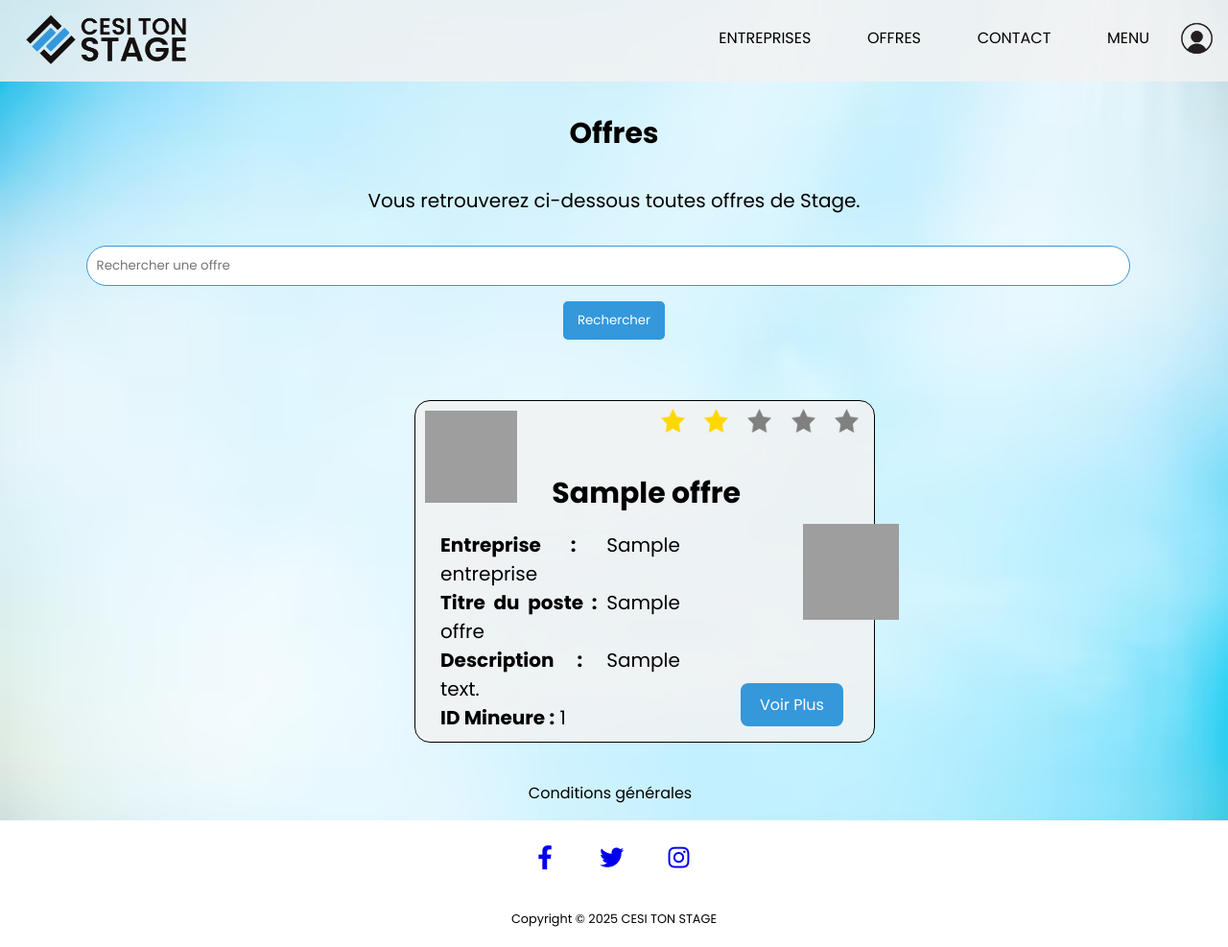
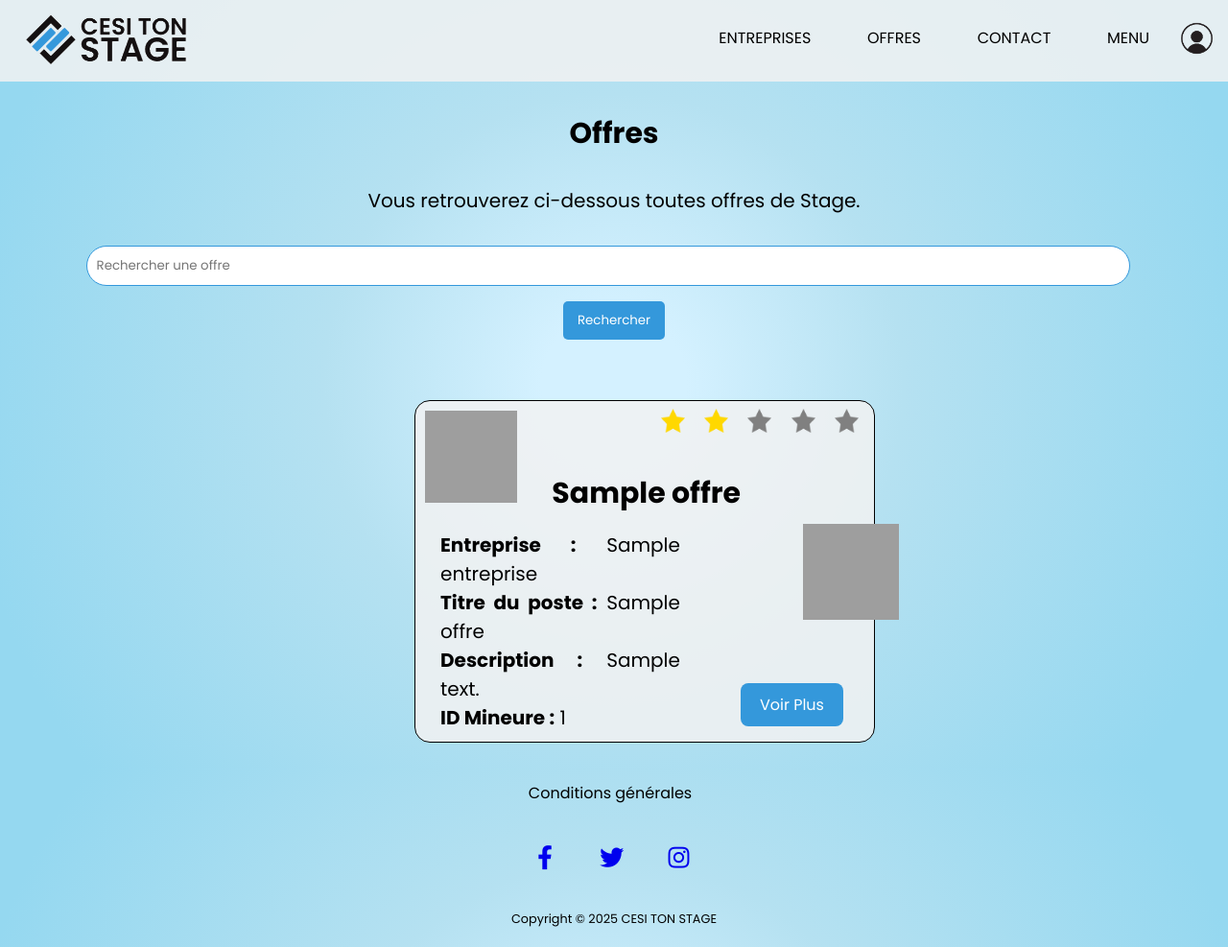
Before and after one commit to gauthierwbl/Web, a PHP site: page /Web/ in a window 1280 px wide. Shown: the whole page at 96% size. Run offline with PHP 8.4, Linux system fonts and the light colour scheme; tables that the repository leaves empty or names only in its code hold one stand-in row (values such as "Sample post"); grey boxes are pictures that could not be loaded.

Commit message:
background

```diff
--- a/src/Views/candidature.php
+++ b/src/Views/candidature.php
@@ -8,7 +8,7 @@
     <link rel="stylesheet" href="https://cdnjs.cloudflare.com/ajax/libs/font-awesome/5.15.3/css/all.min.css">
 
 </head>
-<body style="background-image: url('img/background.png');">
+
     <header class="navbar">
         <section class="contenu-nav">
             <div class="gauche">
--- a/src/Views/condition-general.php
+++ b/src/Views/condition-general.php
@@ -8,7 +8,7 @@
     <link rel="stylesheet" href="https://cdnjs.cloudflare.com/ajax/libs/font-awesome/5.15.3/css/all.min.css">
 
 </head>
-<body style="background-image: url('img/background.png');">
+
     <header class="navbar">
         <section class="contenu-nav">
             <div class="gauche">
--- a/src/Views/connexion.php
+++ b/src/Views/connexion.php
@@ -8,7 +8,7 @@
     <link rel="stylesheet" href="https://cdnjs.cloudflare.com/ajax/libs/font-awesome/5.15.3/css/all.min.css">
 
 </head>
-<body style="background-image: url('img/background.png');">
+
     <header class="navbar">
         <section class="contenu-nav">
             <div class="gauche">
--- a/src/Views/contact.php
+++ b/src/Views/contact.php
@@ -9,7 +9,7 @@
     <script src="js/script.js"></script>
 
 </head>
-<body style="background-image: url('img/background.png');">
+
     <header class="navbar">
         <section class="contenu-nav">
             <div class="gauche">
--- a/src/Views/css/styles.css
+++ b/src/Views/css/styles.css
@@ -1,10 +1,16 @@
 /* HEADER + BODY */
-body {
+html, body {
+  height: 100%;
   margin: 0;
   padding: 0;
-  background-repeat: no-repeat;
-  background-size:cover;
-}
+}
+
+
+body {
+  background: radial-gradient(circle, #d4f1ff 10%, #b5e1f1 40%, #95d8f0 90%);
+  min-height: 100vh;
+}
+
 
 
 .navbar{
--- a/src/Views/détail-entreprise.php
+++ b/src/Views/détail-entreprise.php
@@ -8,7 +8,7 @@
     <link rel="stylesheet" href="https://cdnjs.cloudflare.com/ajax/libs/font-awesome/5.15.3/css/all.min.css">
 
 </head>
-<body style="background-image: url('img/background.png');">
+
     <header class="navbar">
         <section class="contenu-nav">
             <div class="gauche">
--- a/src/Views/détail-offre.php
+++ b/src/Views/détail-offre.php
@@ -8,7 +8,7 @@
     <link rel="stylesheet" href="https://cdnjs.cloudflare.com/ajax/libs/font-awesome/5.15.3/css/all.min.css">
 
 </head>
-<body style="background-image: url('img/background.png');">
+
     <header class="navbar">
         <section class="contenu-nav">
             <div class="gauche">
--- a/src/Views/erreur.php
+++ b/src/Views/erreur.php
@@ -8,7 +8,7 @@
     <link rel="stylesheet" href="https://cdnjs.cloudflare.com/ajax/libs/font-awesome/5.15.3/css/all.min.css">
 
 </head>
-<body style="background-image: url('img/background.png');">
+
     <header class="navbar">
         <section class="contenu-nav">
             <div class="gauche">
--- a/src/Views/evaluation.php
+++ b/src/Views/evaluation.php
@@ -8,7 +8,7 @@
     <link rel="stylesheet" href="https://cdnjs.cloudflare.com/ajax/libs/font-awesome/5.15.3/css/all.min.css">
 
 </head>
-<body style="background-image: url('img/background.png');">
+
     <header class="navbar">
         <section class="contenu-nav">
             <div class="gauche">
--- a/src/Views/home.php
+++ b/src/Views/home.php
@@ -8,7 +8,7 @@
     <link rel="stylesheet" href="https://cdnjs.cloudflare.com/ajax/libs/font-awesome/5.15.3/css/all.min.css">
 
 </head>
-<body style="background-image: url('img/background.png');">
+
     <header class="navbar">
         <section class="contenu-nav">
             <div class="gauche">
--- a/src/Views/offres.php
+++ b/src/Views/offres.php
@@ -8,7 +8,7 @@
     <link rel="stylesheet" href="https://cdnjs.cloudflare.com/ajax/libs/font-awesome/5.15.3/css/all.min.css">
 
 </head>
-<body style="background-image: url('src/Views/img/background.png');">
+
     <header class="navbar">
         <section class="contenu-nav">
             <div class="gauche">
--- a/src/Views/postuler.php
+++ b/src/Views/postuler.php
@@ -9,7 +9,7 @@
     <script src="js/script.js"></script>
 
 </head>
-<body style="background-image: url('img/background.png');">
+
     <header class="navbar">
         <section class="contenu-nav">
             <div class="gauche">
--- a/src/Views/profil.php
+++ b/src/Views/profil.php
@@ -9,7 +9,7 @@
     <link rel="stylesheet" href="https://cdnjs.cloudflare.com/ajax/libs/font-awesome/5.15.3/css/all.min.css">
 
 </head>
-<body style="background-image: url('img/background.png');">
+
 <div class="profil-detail">
     <img class="image-profil" src="img/profil.png" alt="Photo de profil">
     <div class="texte-box-profil">
--- a/src/Views/wishlist.php
+++ b/src/Views/wishlist.php
@@ -6,7 +6,7 @@
     <title>Ma Wishlist</title>
     <link rel="stylesheet" href="css/styles.css">
 </head>
-<body style="background-image: url('src/Views/img/background.png');">
+
     <header class="navbar">
         <section class="contenu-nav">
             <div class="gauche">
--- a/src/views/entreprises.php
+++ b/src/views/entreprises.php
@@ -8,7 +8,7 @@
     <link rel="stylesheet" href="https://cdnjs.cloudflare.com/ajax/libs/font-awesome/5.15.3/css/all.min.css">
 
 </head>
-<body style="background-image: url('src/Views/img/background.png');">
+
     <header class="navbar">
         <section class="contenu-nav">
             <div class="gauche">
--- a/src/views/stages.php
+++ b/src/views/stages.php
@@ -6,7 +6,6 @@
     <title>Stages Validés - Pagination</title>
     <link rel="stylesheet" href="css/styles.css">
 </head>
-<body style="background-image: url('src/Views/img/background.png');">
 
     <!-- Navbar -->
     <header class="navbar">
```
